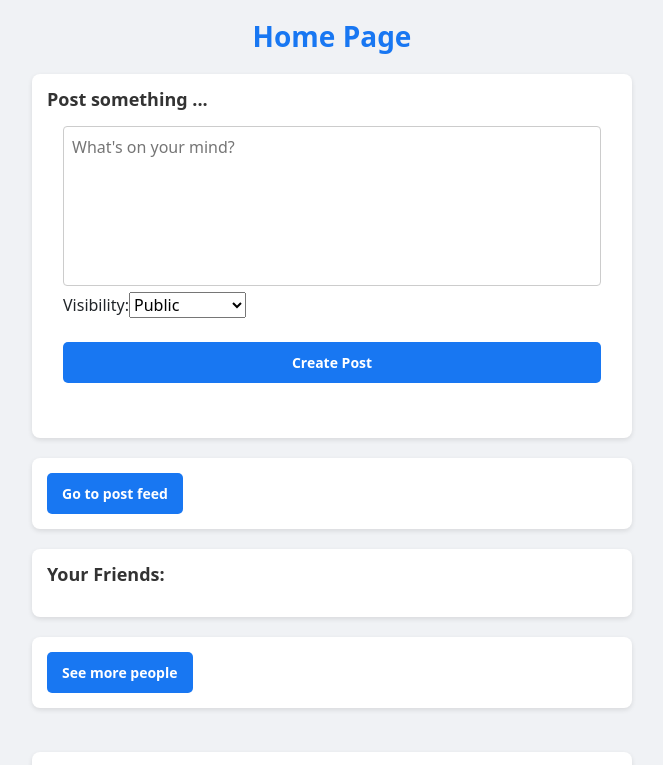
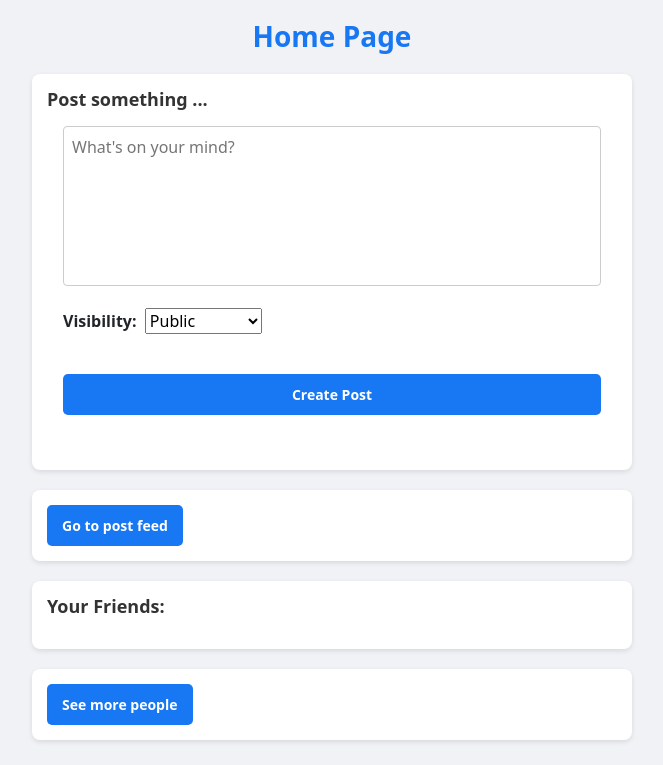
Before and after one commit to F4P1E/Culture-Canvas-COSC2769-Full-Stack-Development, a React (Vite) app in the folder client/: page /home in a window 1280 px wide. Shown: the top 765 px of the page, without its empty margins (308-971 px from the left). Built offline with nearby package versions, Linux system fonts and the light colour scheme; sample sign-in values are in the browser's storage.

Commit message:
Small changes

```diff
--- a/client/src/components/Posts/CreatePost.jsx
+++ b/client/src/components/Posts/CreatePost.jsx
@@ -79,7 +79,8 @@ const CreatePost = (groupIdRaw) => {
 					/>
 				</div>
 				<div className="visibility-select">
-					<label htmlFor="visibility">Visibility: </label>
+					<label htmlFor="visibility"><strong>Visibility: </strong></label>
+					&nbsp;&nbsp;
 					<select
 						id="visibility"
 						value={visibility}
--- a/client/src/components/styles/CreatePost.scss
+++ b/client/src/components/styles/CreatePost.scss
@@ -2,6 +2,10 @@
 	display: flex;
 	flex-direction: column;
 	margin: 1rem;
+
+	#visibility {
+		margin: 1rem 0;
+	}
 
 	.create-post-form {
 		display: flex;
```
